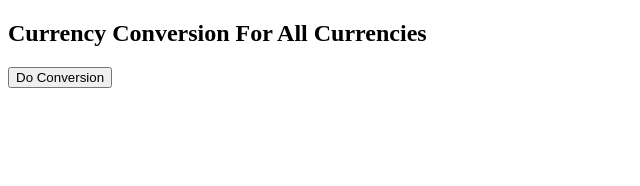
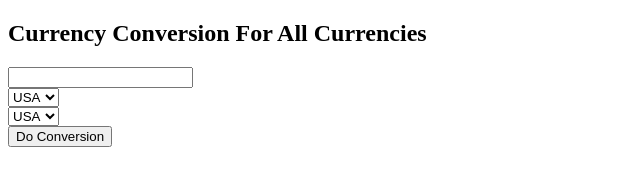
Before and after one commit to TaysWeb/Currency_converter, a plain HTML site: page index.html in a window 1280 px wide. Shown: the whole page, without its empty margins (0-640 px from the left). Drawn offline with Linux system fonts and the light colour scheme.

Commit message:
start on js and inputs for index

```diff
--- a/assests/app.js
+++ b/assests/app.js
@@ -0,0 +1,2 @@
+// first my API Key to access my database
+const apiKey = '654f3ae1c7e628051604075f';
--- a/index.html
+++ b/index.html
@@ -12,19 +12,30 @@
       <h2>Currency Conversion For All Currencies</h2>
 
       <div class="row">
-
+        <input id="insert">
+      </div>
+      <div class="row">
+              <select id="ConvertFrom">
+                <option>USA</option>
+                <option>EUR</option>
+                <option>GBP</option>
+                <option>RSA</option>
+              </select>
       </div>
 
       <div></div>
       <div class="row">
+           <select id="ConvertTo">
+            <option>USA</option>
+            <option>EUR</option>
+            <option>GBP</option>
+            <option>RSA</option>
+          </select>
 
       </div>
       <button id="calcualteC">Do Conversion</button>
       <div id="conversion"></div>
-
-
-
-    </div>
+    </div>  <!--end of container-->
 
     <script src="./assests/app.js"></script>
 </body>
```
